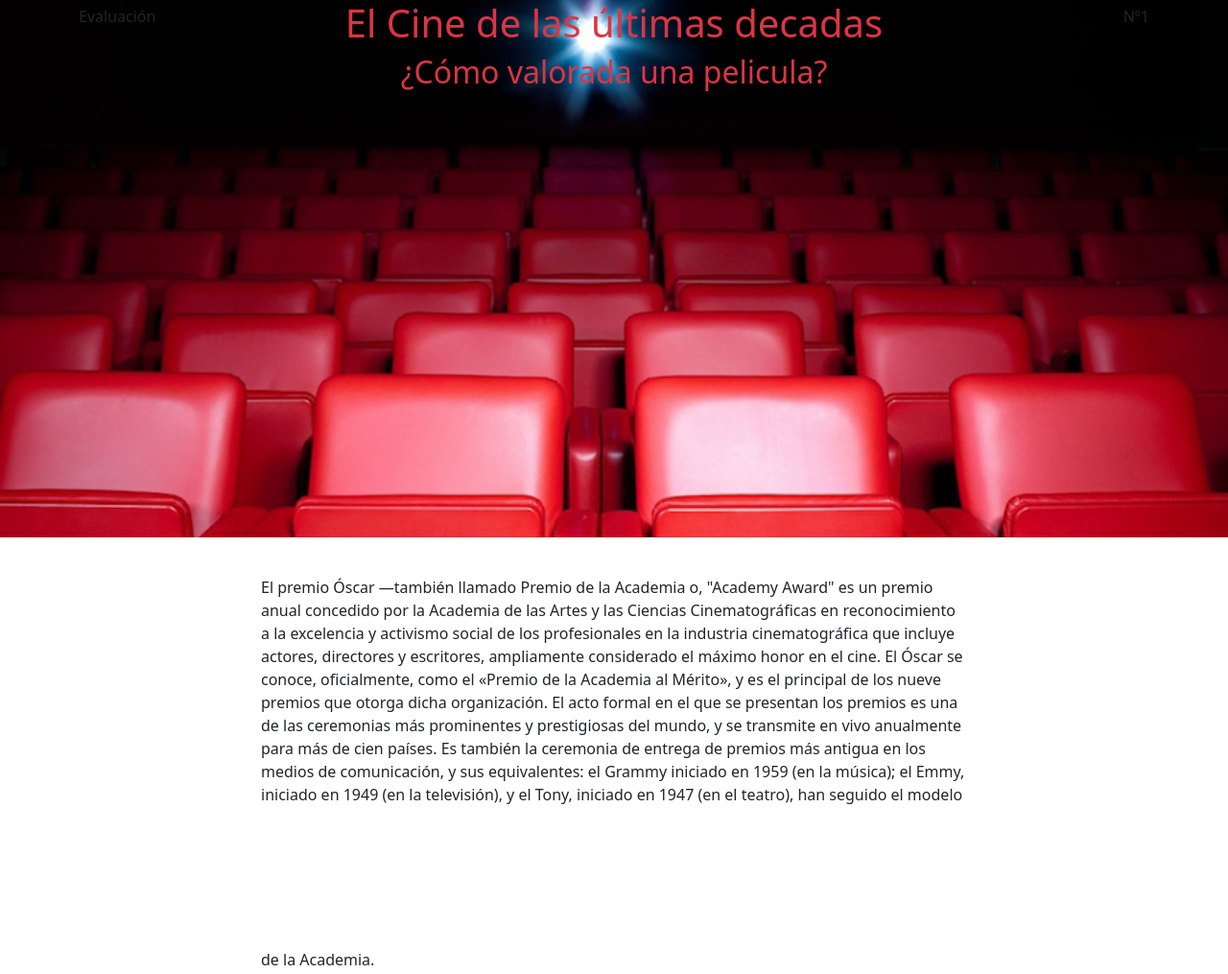
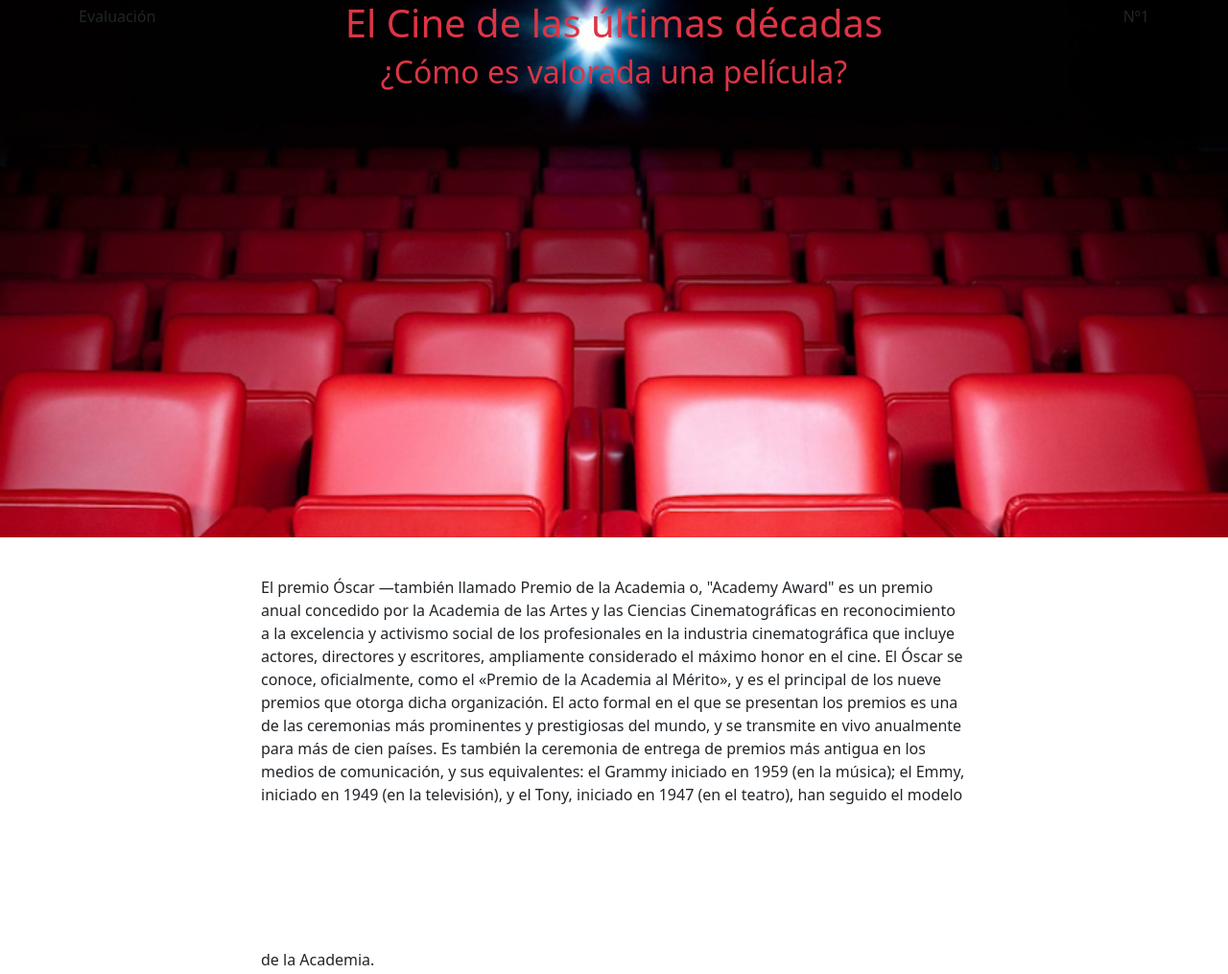
Before and after one commit to lilK4i/ixd_sesion_08, a plain HTML site: page index.html in a window 1280 px wide. Shown: the top 1015 px of the page at 96% size. Drawn offline with nearby package versions, Linux system fonts and the light colour scheme; no server answers.

Commit message:
Update index.html

```diff
--- a/index.html
+++ b/index.html
@@ -18,8 +18,8 @@
         <header class="container-fluid" id="fondo-con-imagen">
             <div class="text-danger"> <h-100">
                 <div class="div text-center my-auto">
-                    <h1>El Cine de las últimas decadas</h1>
-                    <h2>¿Cómo valorada una pelicula?</h2>
+                    <h1>El Cine de las últimas décadas</h1>
+                    <h2>¿Cómo es valorada una película?</h2>
                 </div>
             </div>
         </header>
```
